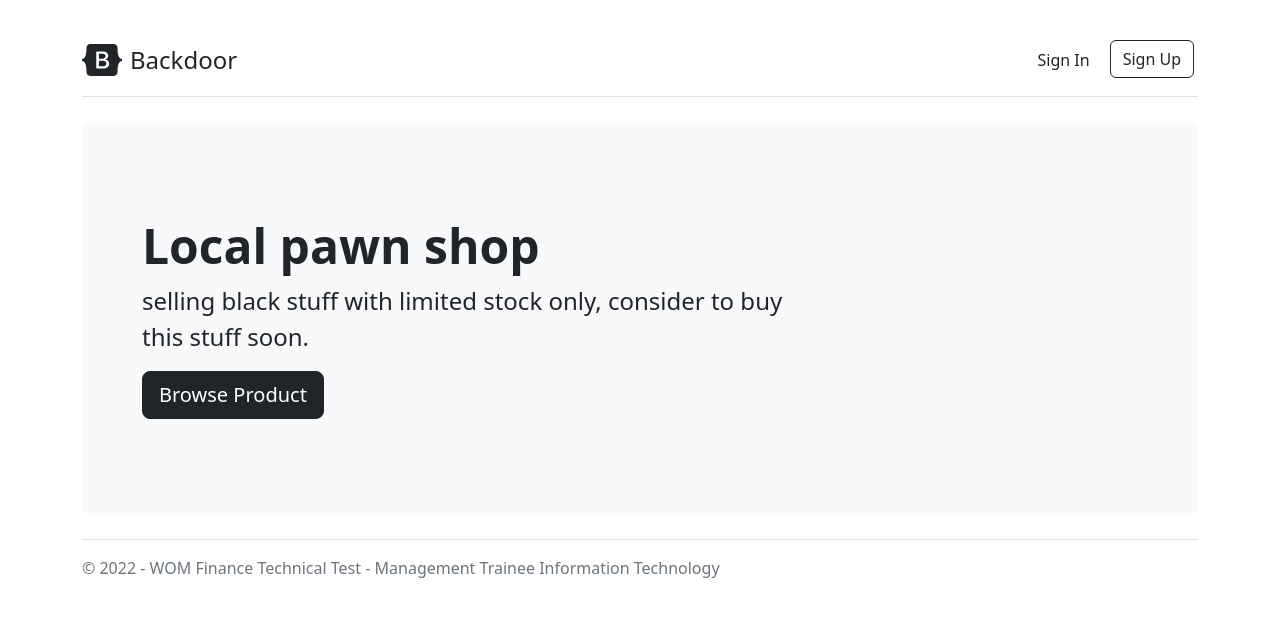
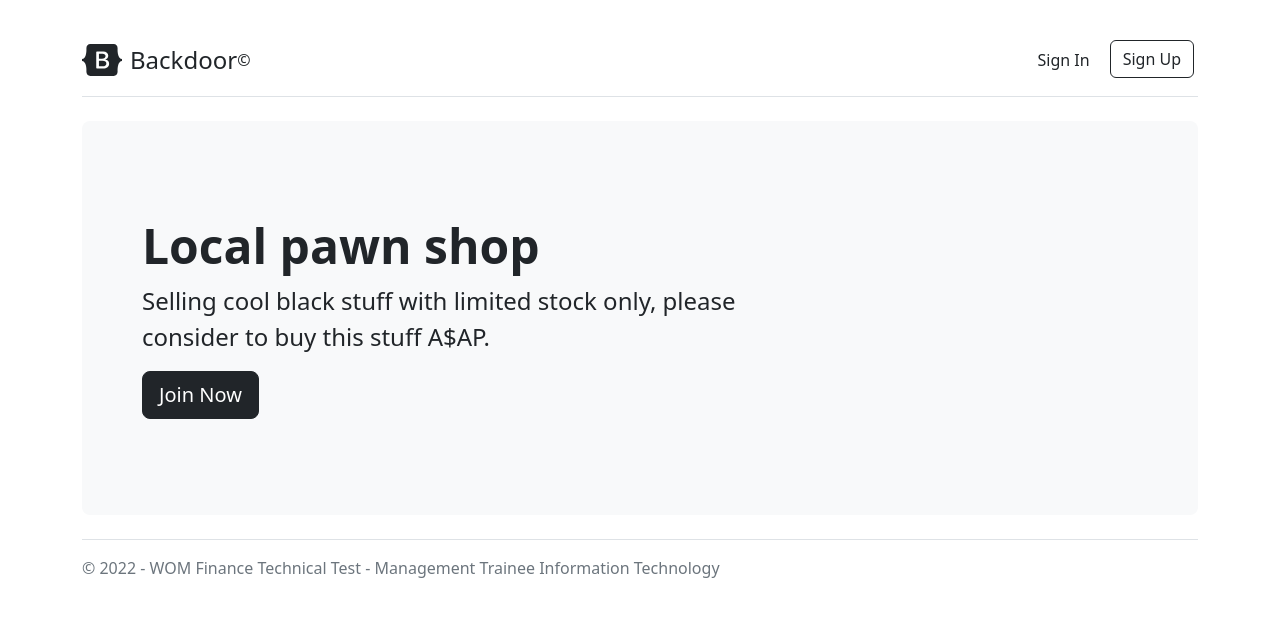
Before and after one commit to daffawrdhn/technical, a PHP site: page / in a window 1280 px wide. Shown: the top 617 px of the page. Run offline with PHP 8.4, Linux system fonts and the light colour scheme.

Commit message:
fixing operator

```diff
--- a/component/header.php
+++ b/component/header.php
@@ -2,7 +2,7 @@
     <header class="d-flex flex-wrap justify-content-center py-3 mb-4 border-bottom">
       <a href="index.php" class="d-flex align-items-center mb-3 mb-md-0 me-md-auto text-dark text-decoration-none">
         <svg xmlns="http://www.w3.org/2000/svg" width="40" height="32" class="me-2" viewBox="0 0 118 94" role="img"><title>Bootstrap</title><path fill-rule="evenodd" clip-rule="evenodd" d="M24.509 0c-6.733 0-11.715 5.893-11.492 12.284.214 6.14-.064 14.092-2.066 20.577C8.943 39.365 5.547 43.485 0 44.014v5.972c5.547.529 8.943 4.649 10.951 11.153 2.002 6.485 2.28 14.437 2.066 20.577C12.794 88.106 17.776 94 24.51 94H93.5c6.733 0 11.714-5.893 11.491-12.284-.214-6.14.064-14.092 2.066-20.577 2.009-6.504 5.396-10.624 10.943-11.153v-5.972c-5.547-.529-8.934-4.649-10.943-11.153-2.002-6.484-2.28-14.437-2.066-20.577C105.214 5.894 100.233 0 93.5 0H24.508zM80 57.863C80 66.663 73.436 72 62.543 72H44a2 2 0 01-2-2V24a2 2 0 012-2h18.437c9.083 0 15.044 4.92 15.044 12.474 0 5.302-4.01 10.049-9.119 10.88v.277C75.317 46.394 80 51.21 80 57.863zM60.521 28.34H49.948v14.934h8.905c6.884 0 10.68-2.772 10.68-7.727 0-4.643-3.264-7.207-9.012-7.207zM49.948 49.2v16.458H60.91c7.167 0 10.964-2.876 10.964-8.281 0-5.406-3.903-8.178-11.425-8.178H49.948z" fill="currentColor"></path></svg>
-        <span class="fs-4">Backdoor</span>
+        <span class="fs-4">Backdoor</span>&copy
       </a>
 
       <?php if (isset($_SESSION['email'])) { ?>
--- a/index.php
+++ b/index.php
@@ -35,8 +35,16 @@ session_start();
     <div class="p-5 mb-4 bg-light rounded-3">
       <div class="container-fluid py-5">
         <h1 class="display-5 fw-bold">Local pawn shop</h1>
-        <p class="col-md-8 fs-4">selling black stuff with limited stock only, consider to buy this stuff soon.</p>
-        <a class="btn btn-dark btn-lg" role="button" href="shop.php">Browse Product</a>
+        <p class="col-md-8 fs-4">Selling cool black stuff with limited stock only, please consider to buy this stuff A$AP.</p>
+
+
+      <?php if(isset($_SESSION['email'])){ ?>
+        <a class="btn btn-dark btn-lg" role="button" href="shop.php?halaman=products">Browse Product</a>
+      <?php } else { ?>
+        <a class="btn btn-dark btn-lg" role="button" href="signup.php">Join Now</a>
+      <?php } ?>
+
+
       </div>
     </div>
 
```
Also changed, not shown: component/cart.php (+6 -1 lines), component/products.php (+11 -1 lines).
